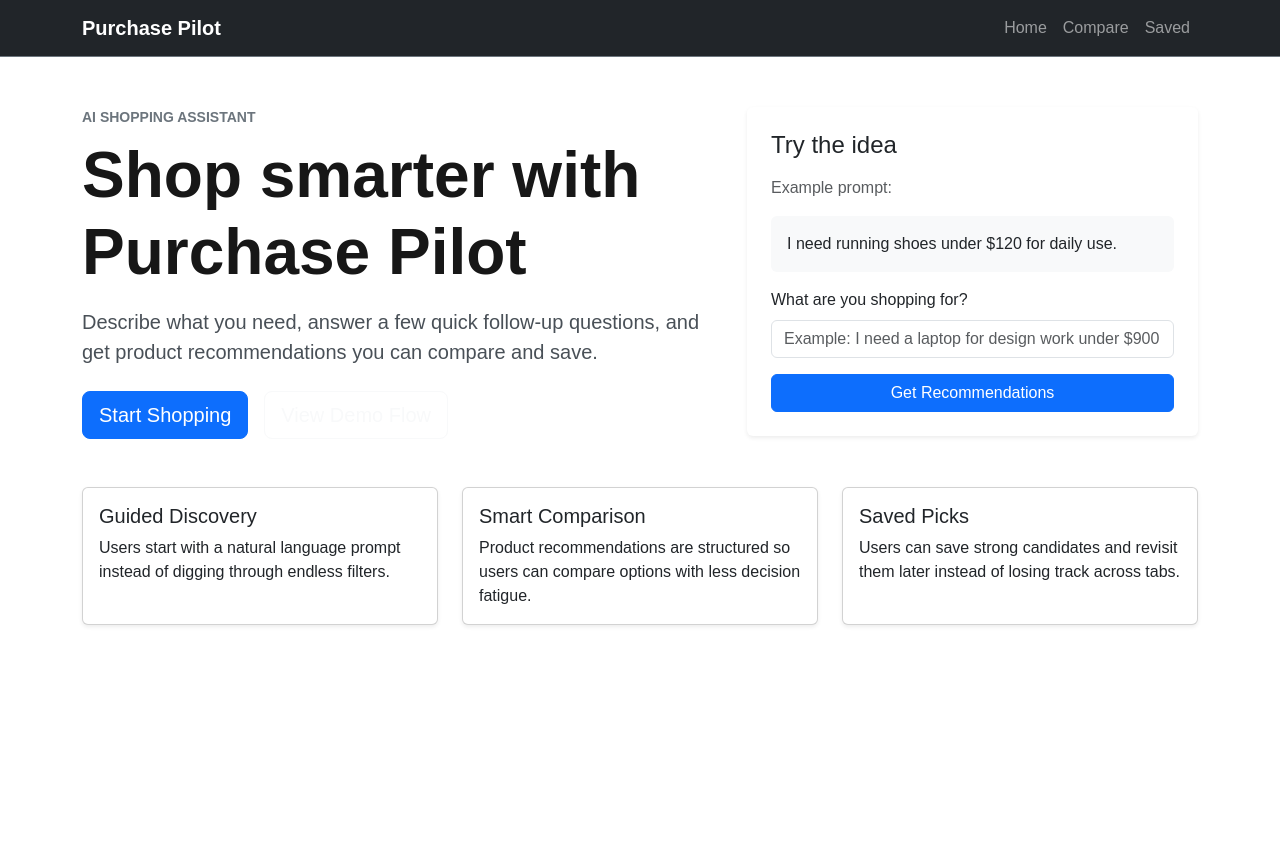
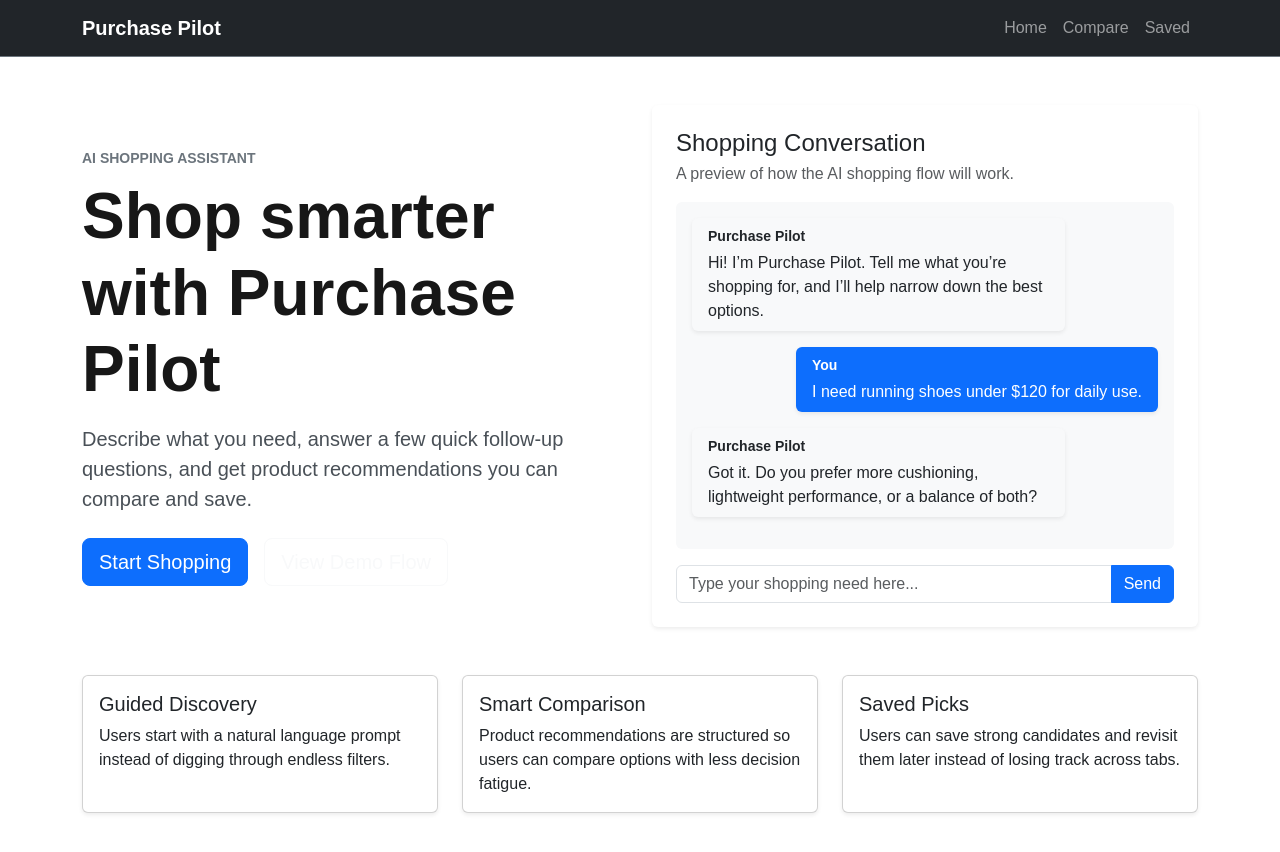
Before and after one commit to nush-cloud/purchase-pilot, a Next.js app: page / in a window 1280 px wide. Shown: the top 852 px of the page. Before the commit the page ends 800 px from the top, so only its background shows below. Built offline with nearby package versions, Linux system fonts and the light colour scheme.

Commit message:
Build chat UI with mock messages

```diff
--- a/app/page.tsx
+++ b/app/page.tsx
@@ -1,11 +1,11 @@
 'use client';
 
 import AppNavbar from "@/components/layout/AppNavbar";
+import ChatLayout from "@/components/chat/ChatLayout";
 import Button from "react-bootstrap/Button";
 import Card from "react-bootstrap/Card";
 import Col from "react-bootstrap/Col";
 import Container from "react-bootstrap/Container";
-import Form from "react-bootstrap/Form";
 import Row from "react-bootstrap/Row";
 
 export default function HomePage() {
@@ -16,7 +16,7 @@ export default function HomePage() {
       <main className="py-5">
         <Container>
           <Row className="align-items-center gy-4 mb-5">
-            <Col lg={7}>
+            <Col lg={6}>
               <span className="text-uppercase text-secondary fw-semibold small">
                 AI Shopping Assistant
               </span>
@@ -38,34 +38,8 @@ export default function HomePage() {
               </div>
             </Col>
 
-            <Col lg={5}>
-              <Card className="shadow-sm border-0">
-                <Card.Body className="p-4">
-                  <h2 className="h4 mb-3">Try the idea</h2>
-                  <p className="text-muted mb-3">
-                    Example prompt:
-                  </p>
-                  <Card className="bg-light border-0 mb-3">
-                    <Card.Body>
-                      I need running shoes under $120 for daily use.
-                    </Card.Body>
-                  </Card>
-
-                  <Form>
-                    <Form.Group className="mb-3">
-                      <Form.Label>What are you shopping for?</Form.Label>
-                      <Form.Control
-                        type="text"
-                        placeholder="Example: I need a laptop for design work under $900"
-                      />
-                    </Form.Group>
-
-                    <Button variant="primary" className="w-100">
-                      Get Recommendations
-                    </Button>
-                  </Form>
-                </Card.Body>
-              </Card>
+            <Col lg={6}>
+              <ChatLayout />
             </Col>
           </Row>
 
@@ -111,7 +85,6 @@ export default function HomePage() {
     </>
   );
 }
-
 
 
 /*import Image from "next/image";
--- a/components/chat/ChatInput.tsx
+++ b/components/chat/ChatInput.tsx
@@ -0,0 +1,17 @@
+'use client';
+
+import Button from "react-bootstrap/Button";
+import Form from "react-bootstrap/Form";
+import InputGroup from "react-bootstrap/InputGroup";
+
+export default function ChatInput() {
+  return (
+    <InputGroup>
+      <Form.Control
+        placeholder="Type your shopping need here..."
+        aria-label="Shopping input"
+      />
+      <Button variant="primary">Send</Button>
+    </InputGroup>
+  );
+}
--- a/components/chat/ChatLayout.tsx
+++ b/components/chat/ChatLayout.tsx
@@ -0,0 +1,30 @@
+'use client';
+
+import Card from "react-bootstrap/Card";
+import ChatInput from "./ChatInput";
+import MessageList from "./MessageList";
+import { mockMessages } from "@/lib/mockData";
+
+export default function ChatLayout() {
+  return (
+    <Card className="shadow-sm border-0 h-100">
+      <Card.Body className="p-4 d-flex flex-column">
+        <div className="mb-3">
+          <h2 className="h4 mb-1">Shopping Conversation</h2>
+          <p className="text-muted mb-0">
+            A preview of how the AI shopping flow will work.
+          </p>
+        </div>
+
+        <div
+          className="bg-light rounded p-3 mb-3 flex-grow-1"
+          style={{ minHeight: "320px" }}
+        >
+          <MessageList messages={mockMessages} />
+        </div>
+
+        <ChatInput />
+      </Card.Body>
+    </Card>
+  );
+}
--- a/components/chat/MessageBubble.tsx
+++ b/components/chat/MessageBubble.tsx
@@ -0,0 +1,28 @@
+'use client';
+
+import Card from "react-bootstrap/Card";
+import { ChatMessage } from "@/lib/types";
+
+interface MessageBubbleProps {
+  message: ChatMessage;
+}
+
+export default function MessageBubble({ message }: MessageBubbleProps) {
+  const isUser = message.sender === "user";
+
+  return (
+    <div className={`d-flex mb-3 ${isUser ? "justify-content-end" : "justify-content-start"}`}>
+      <Card
+        className={`border-0 shadow-sm ${isUser ? "bg-primary text-white" : "bg-light text-dark"}`}
+        style={{ maxWidth: "80%" }}
+      >
+        <Card.Body className="px-3 py-2">
+          <div className="small fw-semibold mb-1">
+            {isUser ? "You" : "Purchase Pilot"}
+          </div>
+          <div className="mb-0">{message.text}</div>
+        </Card.Body>
+      </Card>
+    </div>
+  );
+}
--- a/components/chat/MessageList.tsx
+++ b/components/chat/MessageList.tsx
@@ -0,0 +1,18 @@
+'use client';
+
+import MessageBubble from "./MessageBubble";
+import { ChatMessage } from "@/lib/types";
+
+interface MessageListProps {
+  messages: ChatMessage[];
+}
+
+export default function MessageList({ messages }: MessageListProps) {
+  return (
+    <div>
+      {messages.map((message) => (
+        <MessageBubble key={message.id} message={message} />
+      ))}
+    </div>
+  );
+}
--- a/lib/mockData.ts
+++ b/lib/mockData.ts
@@ -0,0 +1,19 @@
+import { ChatMessage } from "./types";
+
+export const mockMessages: ChatMessage[] = [
+  {
+    id: 1,
+    sender: "assistant",
+    text: "Hi! I’m Purchase Pilot. Tell me what you’re shopping for, and I’ll help narrow down the best options.",
+  },
+  {
+    id: 2,
+    sender: "user",
+    text: "I need running shoes under $120 for daily use.",
+  },
+  {
+    id: 3,
+    sender: "assistant",
+    text: "Got it. Do you prefer more cushioning, lightweight performance, or a balance of both?",
+  },
+];
```
Also changed, not shown: lib/types.ts (+7 -0 lines), 1 other file (tests, documents, lock files or other folders).
